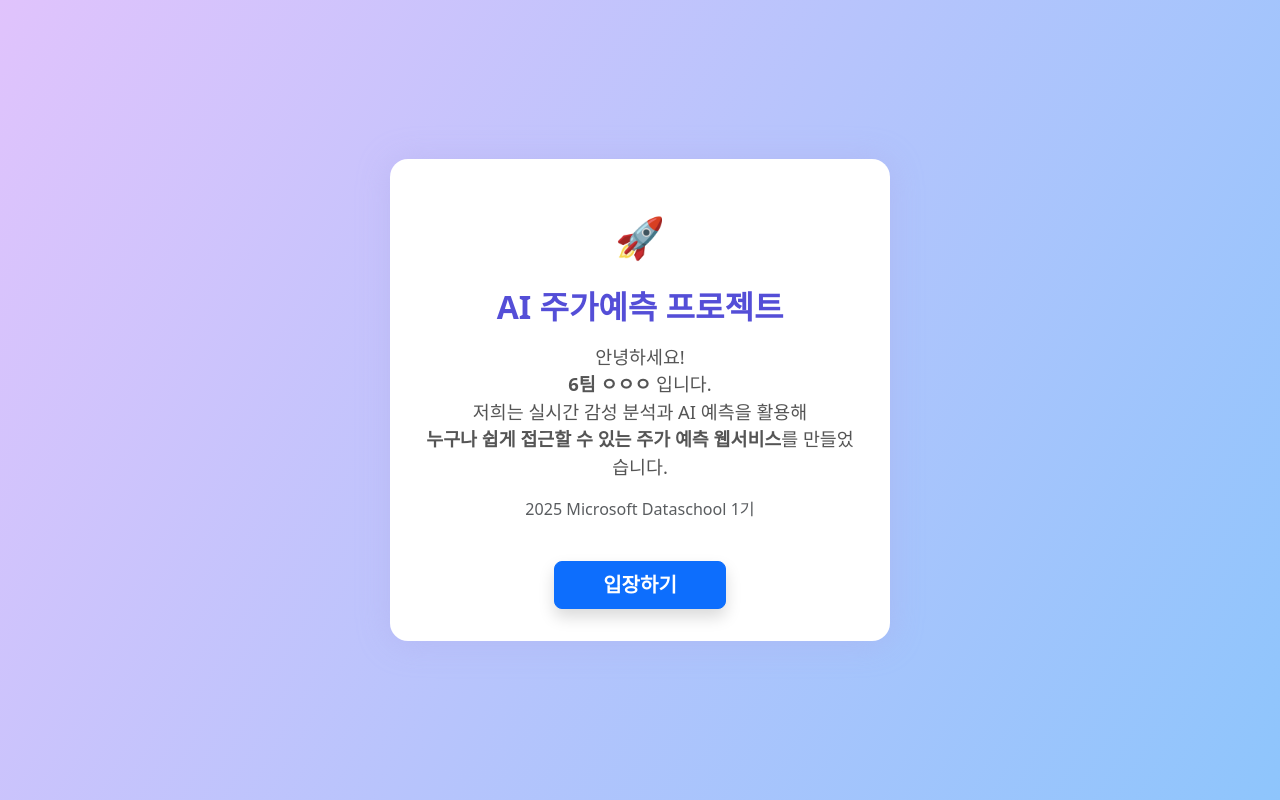
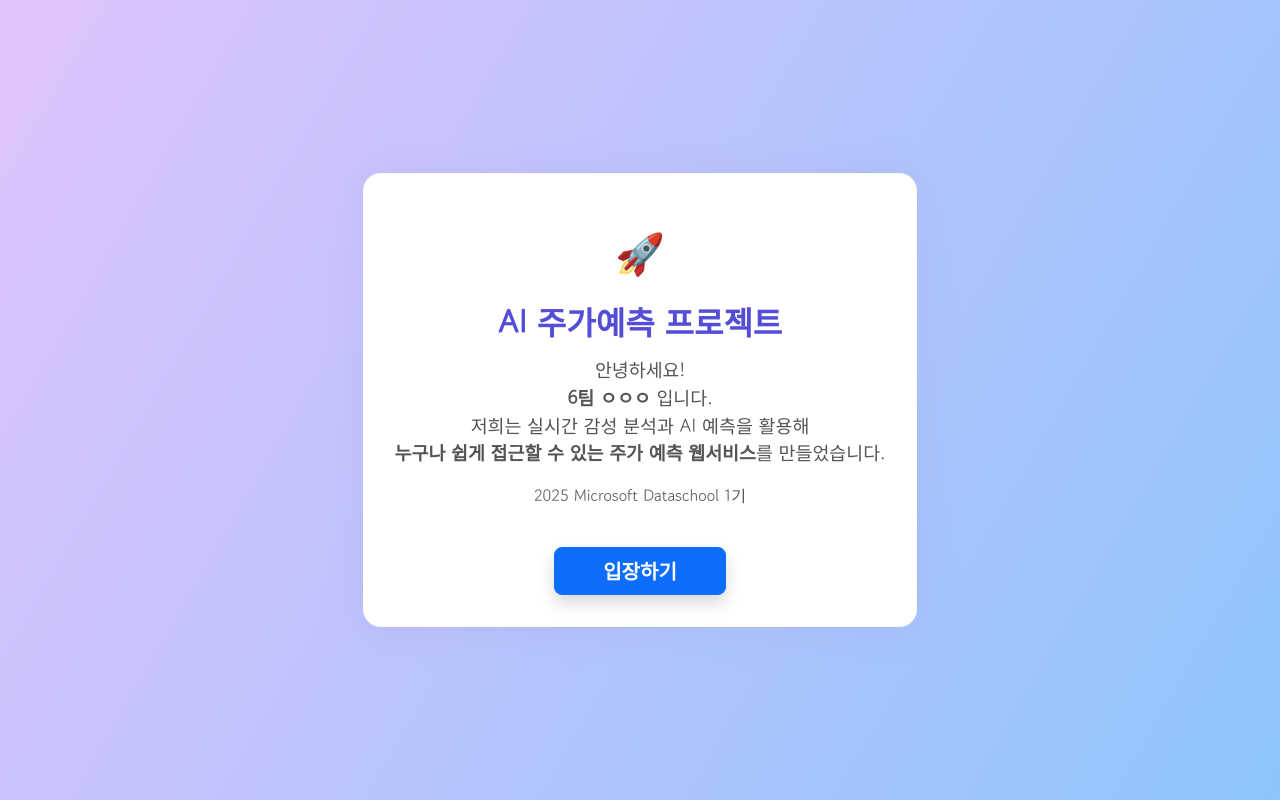
Before and after one commit to heesoo235/skhynix-stock, a Flask app: page / in a window 1280 px wide. Run offline with Flask 3, Linux system fonts and the light colour scheme; some libraries are stand-ins or nearby versions.

Commit message:
폰트수정

```diff
--- a/templates/landing.html
+++ b/templates/landing.html
@@ -1,11 +1,13 @@
 <!DOCTYPE html>
 <html lang="ko">
 <head>
+    <link href="https://fonts.googleapis.com/css2?family=Gowun+Dodum&display=swap" rel="stylesheet">
     <meta charset="UTF-8">
     <title>우리팀 AI 주가예측 웹 서비스</title>
     <link rel="stylesheet" href="https://cdn.jsdelivr.net/npm/bootstrap@5.3.3/dist/css/bootstrap.min.css">
     <style>
         body { background: linear-gradient(120deg, #e0c3fc 0%, #8ec5fc 100%); }
+        body, .intro-card { font-family: 'Gowun Dodum', Arial, sans-serif; }
         .center-box {
             min-height: 100vh; display: flex; flex-direction: column;
             justify-content: center; align-items: center;
@@ -15,7 +17,7 @@
             border-radius: 18px;
             padding: 48px 32px 32px 32px;
             box-shadow: 0 2px 32px #aca8ec66;
-            max-width: 500px;
+            max-width: 600px;
             text-align: center;
         }
         .team-logo {
```
